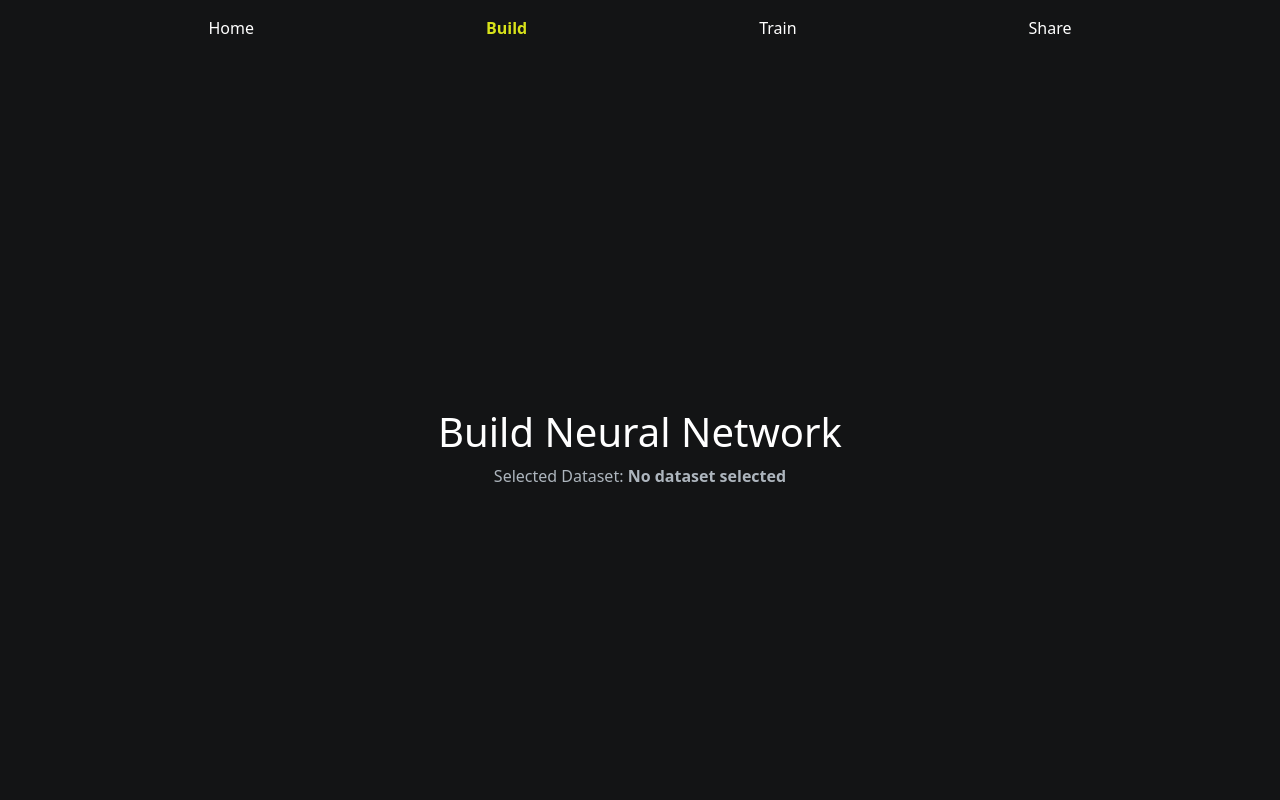
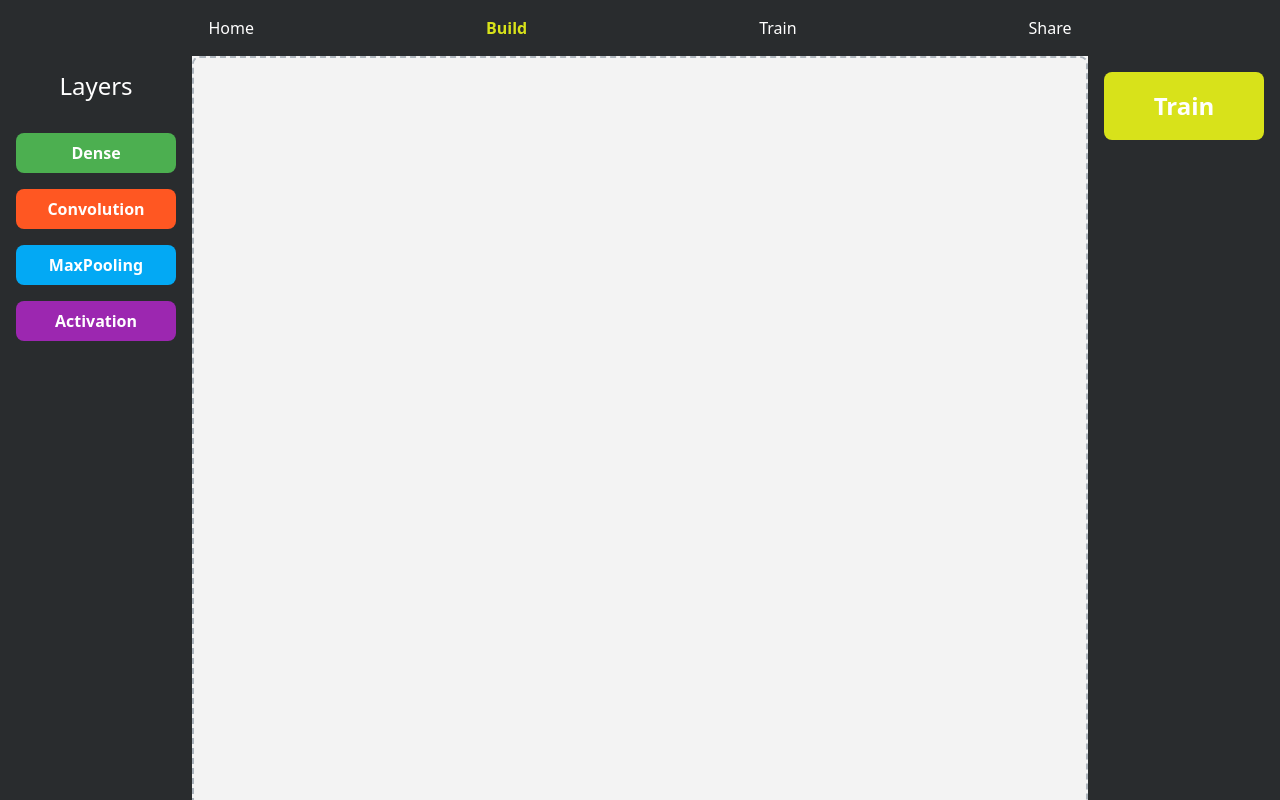
Before and after one commit to aryamangoenka/DND-Neural-Network, a React (Vite) app in the folder frontend/: page /build in a window 1280 px wide. Built offline with nearby package versions, Linux system fonts and the light colour scheme.

Commit message:
build page making

```diff
--- /dev/null
+++ b/frontend/src/context/BuildPageContext.tsx
@@ -0,0 +1,32 @@
+import React, { createContext, useContext, useState } from "react";
+
+interface Layer {
+    id: string;
+    type: string;
+    color: string;
+}
+
+interface BuildPageContextType {
+    layers: Layer[];
+    setLayers: React.Dispatch<React.SetStateAction<Layer[]>>;
+}
+
+const BuildPageContext = createContext<BuildPageContextType | undefined>(undefined);
+
+export const BuildPageProvider: React.FC<{ children: React.ReactNode }> = ({ children }) => {
+    const [layers, setLayers] = useState<Layer[]>([]);
+
+    return (
+        <BuildPageContext.Provider value={{ layers, setLayers }}>
+            {children}
+        </BuildPageContext.Provider>
+    );
+};
+
+export const useBuildPageContext = () => {
+    const context = useContext(BuildPageContext);
+    if (!context) {
+        throw new Error("useBuildPageContext must be used within a BuildPageProvider");
+    }
+    return context;
+};
--- a/frontend/src/main.tsx
+++ b/frontend/src/main.tsx
@@ -6,11 +6,15 @@ import "./styles/GlobalStyles.scss";
 import App from './App.tsx'
 import "bootstrap/dist/css/bootstrap.min.css";
 import { DatasetProvider } from "./context/DatasetContext";
+import { BuildPageProvider } from './context/BuildPageContext.tsx';
 
 createRoot(document.getElementById('root')!).render(
   <StrictMode>
     <DatasetProvider>
+      <BuildPageProvider>
             <App />
+            </BuildPageProvider>
     </DatasetProvider>
-  </StrictMode>,
+
+  </StrictMode>
 )
--- a/frontend/src/pages/BuildPage.tsx
+++ b/frontend/src/pages/BuildPage.tsx
@@ -1,16 +1,119 @@
 import React from "react";
-import { useDataset } from "../context/DatasetContext";
+import {
+    DndContext,
+    closestCenter,
+    useSensor,
+    useSensors,
+    PointerSensor,
+} from "@dnd-kit/core";
+import {
+    SortableContext,
+    verticalListSortingStrategy,
+    useSortable,
+    arrayMove,
+} from "@dnd-kit/sortable";
+import { CSS } from "@dnd-kit/utilities";
+import "../styles/components/BuildPage.scss";
+import { useBuildPageContext } from "../context/BuildPageContext";
 
 const BuildPage: React.FC = () => {
-    const { dataset } = useDataset(); // Access the dataset from React Context
+    const { layers, setLayers } = useBuildPageContext();
+    const sensors = useSensors(useSensor(PointerSensor));
+
+    const availableLayers = [
+        { type: "Dense", color: "#4CAF50" },
+        { type: "Convolution", color: "#FF5722" },
+        { type: "MaxPooling", color: "#03A9F4" },
+        { type: "Activation", color: "#9C27B0" },
+    ];
+
+    const addLayer = (layer: { type: string; color: string }) => {
+        setLayers([
+            ...layers,
+            { id: `${layer.type}-${Date.now()}`, type: layer.type, color: layer.color },
+        ]);
+    };
+
+    const handleDragEnd = (event: any) => {
+        const { active, over } = event;
+        if (!over || active.id === over.id) return;
+
+        setLayers((prevLayers) => {
+            const oldIndex = prevLayers.findIndex((item) => item.id === active.id);
+            const newIndex = prevLayers.findIndex((item) => item.id === over.id);
+            return arrayMove(prevLayers, oldIndex, newIndex);
+        });
+    };
 
     return (
-        <div className="container-fluid" >
-            <h1 className="text-center">Build Neural Network</h1>
-            <p className="text-center">
-                Selected Dataset:{" "}
-                <strong>{dataset || "No dataset selected"}</strong>
-            </p>
+        <div className="build-page">
+            {/* Left Sidebar */}
+            <div className="left-sidebar">
+                <h2 className="text-white">Layers</h2>
+                {availableLayers.map((layer) => (
+                    <button
+                        key={layer.type}
+                        style={{ backgroundColor: layer.color }}
+                        onClick={() => addLayer(layer)}
+                    >
+                        {layer.type}
+                    </button>
+                ))}
+            </div>
+
+            {/* Drag-and-Drop Canvas */}
+            <div className="canvas">
+                <DndContext sensors={sensors} collisionDetection={closestCenter} onDragEnd={handleDragEnd}>
+                    <SortableContext
+                        items={layers.map((layer) => layer.id)}
+                        strategy={verticalListSortingStrategy}
+                    >
+                        <svg className="connections" xmlns="http://www.w3.org/2000/svg">
+                            {layers.slice(1).map((_, index) => (
+                                <line
+                                    key={index}
+                                    x1={50}
+                                    y1={index * 100 + 75}
+                                    x2={50}
+                                    y2={(index + 1) * 100 + 75}
+                                    stroke="black"
+                                    strokeWidth={2}
+                                />
+                            ))}
+                        </svg>
+                        {layers.map((layer) => (
+                            <DraggableLayer key={layer.id} id={layer.id} type={layer.type} color={layer.color} />
+                        ))}
+                    </SortableContext>
+                </DndContext>
+            </div>
+
+            {/* Right Sidebar */}
+            <div className="right-sidebar">
+                <button className="train-button">Train</button>
+            </div>
+        </div>
+    );
+};
+
+interface DraggableLayerProps {
+    id: string;
+    type: string;
+    color: string;
+}
+
+const DraggableLayer: React.FC<DraggableLayerProps> = ({ id, type, color }) => {
+    const { attributes, listeners, setNodeRef, transform, transition } = useSortable({ id });
+
+    const style = {
+        transform: CSS.Transform.toString(transform),
+        transition,
+        backgroundColor: color,
+    };
+
+    return (
+        <div ref={setNodeRef} style={style} {...attributes} {...listeners} className="layer">
+            {type}
         </div>
     );
 };
--- a/frontend/src/styles/base/variables.scss
+++ b/frontend/src/styles/base/variables.scss
@@ -1,7 +1,7 @@
 /* variables.scss */
 
 /* Colors */
-$primary-color: #131415;          // Background color for the navbar
+$primary-color: #292c2e;          // Background color for the navbar
 $link-color: #ffffff;             // Default link color
 $link-hover-color: #adb5bd;       // Hover color for links
 $active-link-color: #d8e21a;      // Active link color
--- a/frontend/src/styles/components/BuildPage.scss
+++ b/frontend/src/styles/components/BuildPage.scss
@@ -0,0 +1,92 @@
+@use "../base/variables" as vars;
+
+.build-page {
+    display: grid;
+    grid-template-columns: 15% 70% 15%; // Narrow sidebars, wide canvas
+    gap: 0;
+    height: 100vh; // Full viewport height
+    width: 100vw; // Full viewport width
+    background-color: vars.$card-bg-color;
+
+    .left-sidebar,
+    .right-sidebar {
+        background-color: vars.$primary-color;
+        padding: vars.$space-md;
+        color: vars.$link-color;
+        box-shadow: vars.$shadow-sm;
+        display: flex;
+        flex-direction: column;
+        gap: vars.$space-md;
+        overflow-y: auto;
+
+        h2 {
+            text-align: center;
+            color: vars.$link-hover-color;
+            font-size: vars.$font-heading;
+            margin-bottom: vars.$space-md;
+        }
+
+        button {
+            padding: vars.$space-sm vars.$space-md;
+            border: none;
+            border-radius: vars.$space-sm;
+            cursor: pointer;
+            color: vars.$link-color;
+            font-size: vars.$font-base;
+            font-weight: bold;
+            transition: background-color 0.3s ease;
+
+            &:hover {
+                background-color: vars.$link-hover-color;
+            }
+        }
+    }
+
+    .canvas {
+        background-color: #f3f3f3;
+        border: 2px dashed vars.$link-hover-color;
+        border-radius: vars.$space-sm;
+        padding: vars.$space-md;
+        position: relative;
+        overflow-y: auto; // Handle vertical overflow
+
+        .connections {
+            position: absolute;
+            width: 100%;
+            height: 100%;
+            pointer-events: none;
+        }
+
+        .layer {
+            position: absolute;
+            width: 120px;
+            height: 50px;
+            display: flex;
+            align-items: center;
+            justify-content: center;
+            color: vars.$link-color;
+            font-weight: bold;
+            border-radius: vars.$space-sm;
+            cursor: grab;
+            box-shadow: vars.$shadow-sm;
+        }
+    }
+
+    .right-sidebar {
+        justify-content: flex-start;
+
+        .train-button {
+            background-color: vars.$active-link-color;
+            padding: vars.$space-md;
+            border: none;
+            border-radius: vars.$space-sm;
+            font-size: vars.$font-heading;
+            color: vars.$link-color;
+            cursor: pointer;
+
+            &:hover {
+                background-color: vars.$link-hover-color;
+            }
+        }
+    }
+}
```
Also changed, not shown: frontend/src/styles/components/NavBar.scss (line endings or trailing spaces), 1 other file (tests, documents, lock files or other folders).
